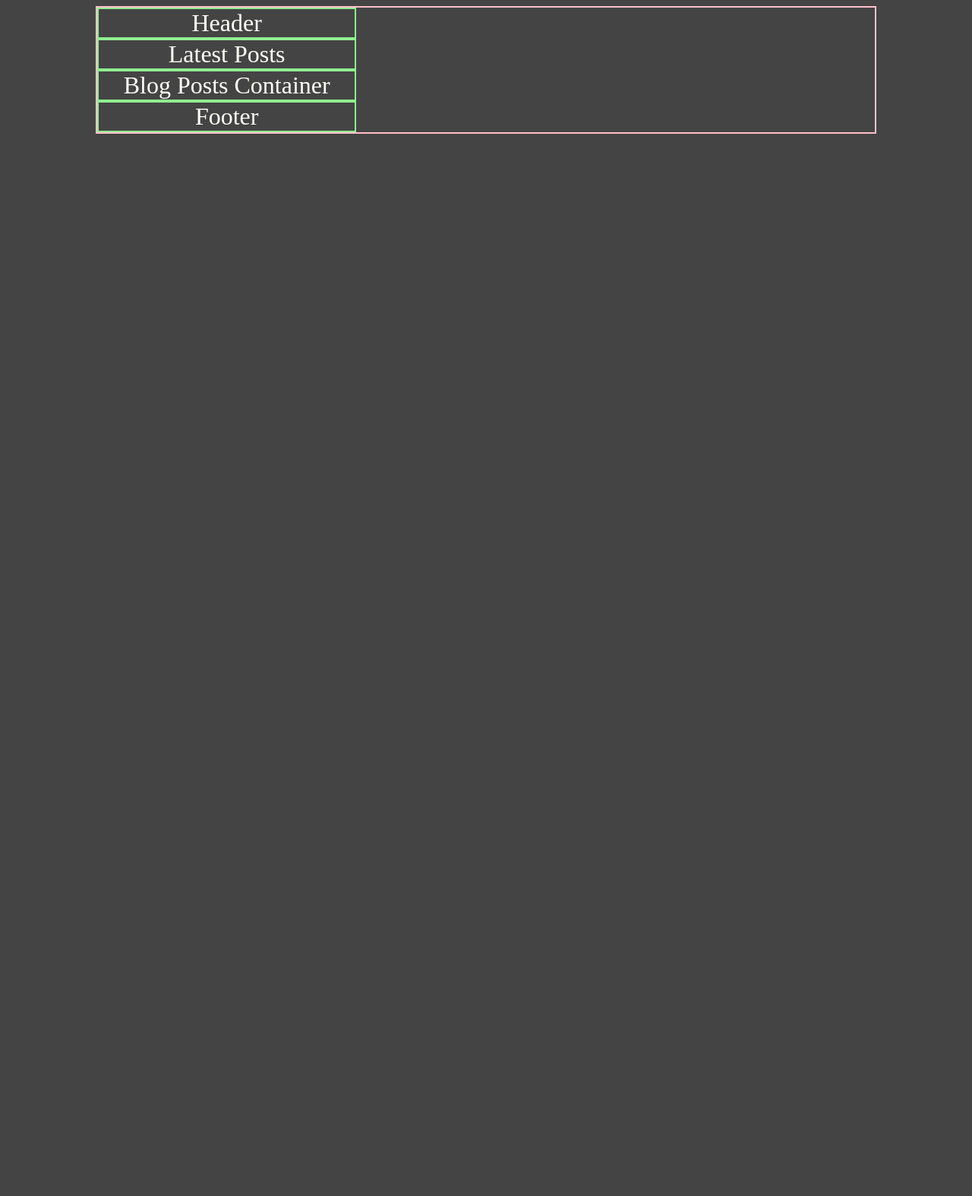
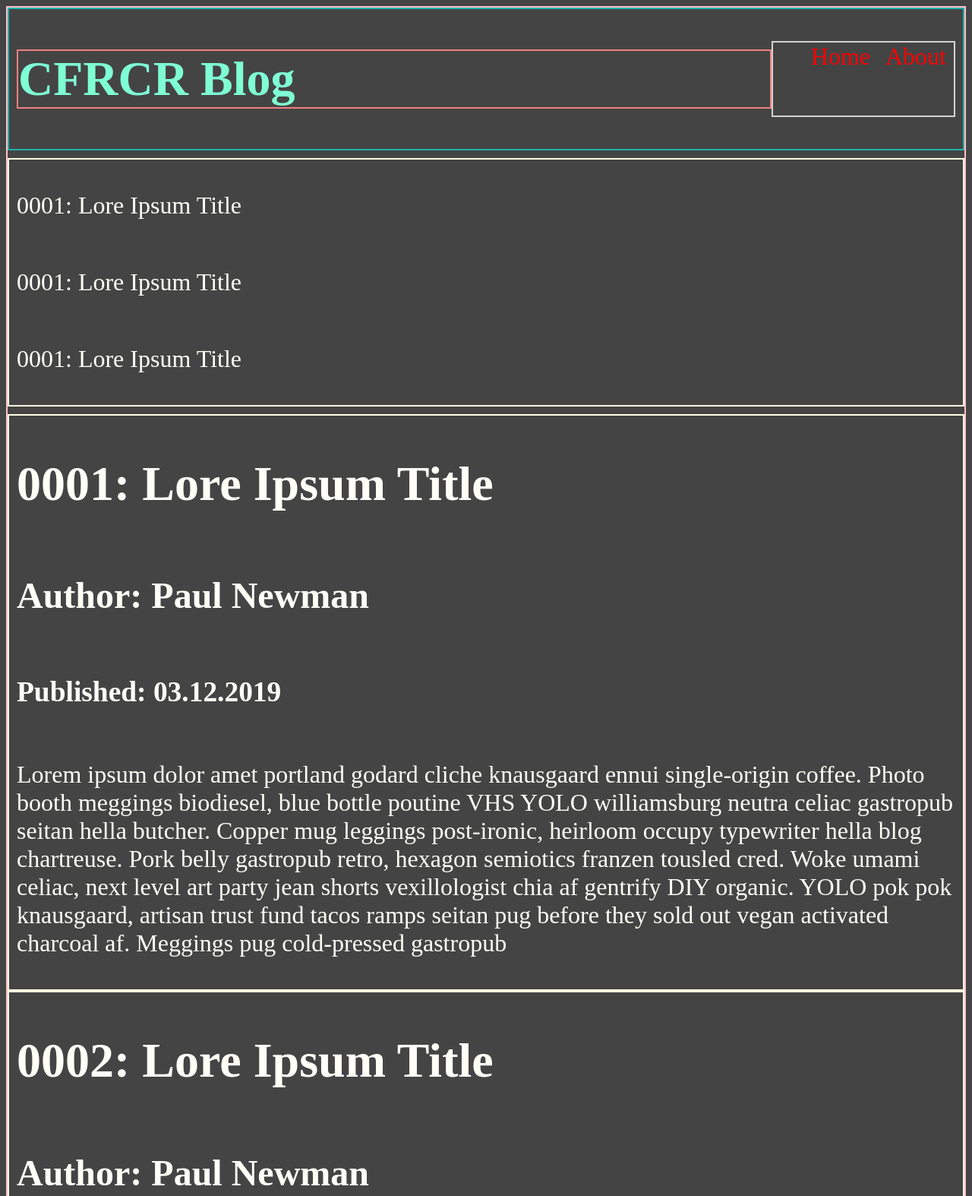
Before and after one commit to chrizmichels/personalblog, a plain HTML site: page index.html in a window 1280 px wide. Shown: the top 1574 px of the page at 76% size. Before the commit the page ends 800 px from the top, so only its background shows below. Drawn offline with Linux system fonts and the light colour scheme.

Commit message:
Basic Blog Layout done

```diff
--- a/css/style.css
+++ b/css/style.css
@@ -3,12 +3,60 @@ body {
   color: #fffff8;
 }
 
+header {
+  display: flex;
+  padding: 10px;
+  color: aquamarine;
+  border: 2px solid lightseagreen;
+}
+
+#navbar {
+  display: flex;
+  align-content: center;
+  justify-content: flex-end;
+  list-style: none;
+  border: 2px solid lightgrey;
+}
+
+#title {
+  display: flex;
+  flex: 1 1 auto;
+  justify-content: flex-start;
+  list-style: none;
+  border: 2px solid lightcoral;
+}
+
+footer {
+  display: flex;
+  padding: 10px;
+  border: 2px solid lightseagreen;
+}
+#copyright {
+  display: flex;
+  flex: 1 1 auto;
+  justify-content: flex-start;
+  border: 2px solid lightgrey;
+}
+
+#social {
+  display: flex;
+  flex: 1 1 auto;
+  justify-content: flex-end;
+  border: 2px solid lightgrey;
+}
+
+li a {
+  text-decoration: none;
+  padding: 10px;
+  size: 10px;
+  color: red;
+}
+
 .container {
   display: grid;
-  width: 80vw;
-  margin: auto;
-  grid-template-columns: repeat(3, 1fr);
-  grid-template-rows: repeat(3, 1fr);
+  grid-template-columns: repeat(6, 1fl);
+  grid-auto-rows: minmax(50px, auto);
+  grid-gap: 10px;
   grid-template-areas:
     "hd"
     "lp"
@@ -18,22 +66,25 @@ body {
   font-size: xx-large;
 }
 
-.header {
-  grid-area: hd;
+.post {
+  display: flex;
+  flex-direction: column;
+  padding: 10px;
+  border: 2px solid lightyellow;
 }
+
 .latestpost {
-  grid-area: lp;
-}
-.blogpostscontainer {
-  grid-area: main;
-}
-.footer {
-  grid-area: ft;
+  display: flex;
+  flex-direction: column;
+  padding: 10px;
+  border: 2px solid lightyellow;
 }
 
 .box {
   display: flex;
-  align-content: center;
-  justify-content: center;
+  flex-direction: row;
+  flex: 1 1 auto;
+  padding: 20px;
+  gap: 10px;
   border: 2px solid lightgreen;
 }
--- a/index.html
+++ b/index.html
@@ -9,10 +9,76 @@
   </head>
   <body>
     <div class="container">
-      <div class="box header">Header</div>
-      <div class="box latestpost">Latest Posts</div>
-      <div class="box blogpostscontainer">Blog Posts Container</div>
-      <div class="box footer">Footer</div>
+      <header>
+        <h1 id="title">CFRCR Blog</h1>
+        <ul id="navbar">
+          <li><a href="#">Home</a></li>
+          <li><a href="#">About</a></li>
+        </ul>
+      </header>
+
+      <div class="latestpost">
+        <p><a href="#"></a>0001: Lore Ipsum Title</p>
+        <p><a href="#"></a>0001: Lore Ipsum Title</p>
+        <p><a href="#"></a>0001: Lore Ipsum Title</p>
+      </div>
+      <div>
+        <div class="post">
+          <h1>0001: Lore Ipsum Title</h1>
+          <h2>Author: Paul Newman</h2>
+          <h3>Published: 03.12.2019</h3>
+          <p>
+            Lorem ipsum dolor amet portland godard cliche knausgaard ennui
+            single-origin coffee. Photo booth meggings biodiesel, blue bottle
+            poutine VHS YOLO williamsburg neutra celiac gastropub seitan hella
+            butcher. Copper mug leggings post-ironic, heirloom occupy typewriter
+            hella blog chartreuse. Pork belly gastropub retro, hexagon semiotics
+            franzen tousled cred. Woke umami celiac, next level art party jean
+            shorts vexillologist chia af gentrify DIY organic. YOLO pok pok
+            knausgaard, artisan trust fund tacos ramps seitan pug before they
+            sold out vegan activated charcoal af. Meggings pug cold-pressed
+            gastropub
+          </p>
+        </div>
+        <div class="post">
+          <h1>0002: Lore Ipsum Title</h1>
+          <h2>Author: Paul Newman</h2>
+          <h3>Published: 05.12.2019</h3>
+          <p>
+            Lorem ipsum dolor amet portland godard cliche knausgaard ennui
+            single-origin coffee. Photo booth meggings biodiesel, blue bottle
+            poutine VHS YOLO williamsburg neutra celiac gastropub seitan hella
+            butcher. Copper mug leggings post-ironic, heirloom occupy typewriter
+            hella blog chartreuse. Pork belly gastropub retro, hexagon semiotics
+            franzen tousled cred. Woke umami celiac, next level art party jean
+            shorts vexillologist chia af gentrify DIY organic. YOLO pok pok
+            knausgaard, artisan trust fund tacos ramps seitan pug before they
+            sold out vegan activated charcoal af. Meggings pug cold-pressed
+            gastropub
+          </p>
+        </div>
+        <div class="post">
+          <h1>0003: Lore Ipsum Title</h1>
+          <h2>Author: Paul Newman</h2>
+          <h3>Published: 06.12.2019</h3>
+          <p>
+            Lorem ipsum dolor amet portland godard cliche knausgaard ennui
+            single-origin coffee. Photo booth meggings biodiesel, blue bottle
+            poutine VHS YOLO williamsburg neutra celiac gastropub seitan hella
+            butcher. Copper mug leggings post-ironic, heirloom occupy typewriter
+            hella blog chartreuse. Pork belly gastropub retro, hexagon semiotics
+            franzen tousled cred. Woke umami celiac, next level art party jean
+            shorts vexillologist chia af gentrify DIY organic. YOLO pok pok
+            knausgaard, artisan trust fund tacos ramps seitan pug before they
+            sold out vegan activated charcoal af. Meggings pug cold-pressed
+            gastropub
+          </p>
+        </div>
+      </div>
+      <footer>
+        <div id="copyright">CP</div>
+        <div id="social">XXX</div>
+      </footer>
     </div>
   </body>
 </html>
```
